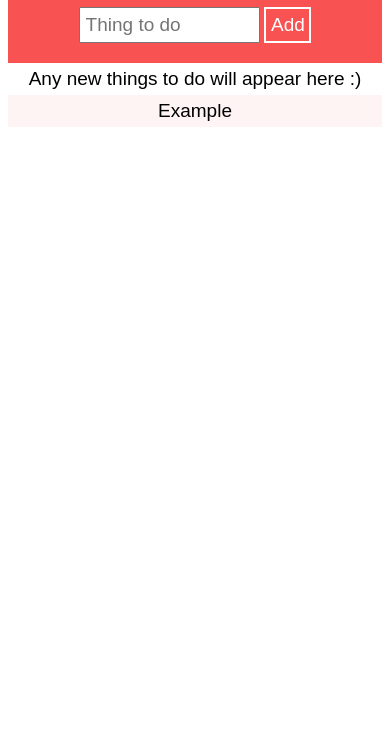
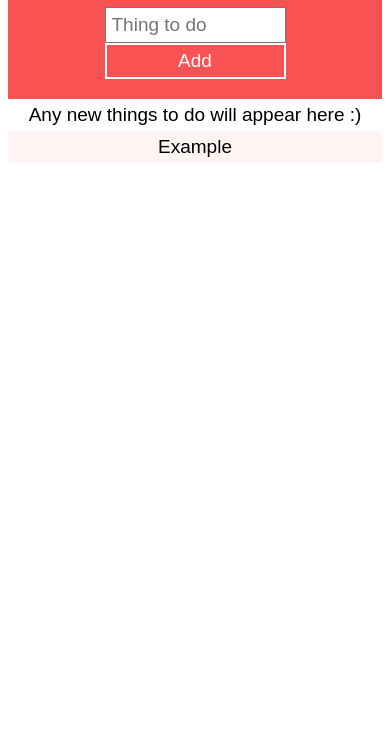
Before and after one commit to marmotgary/checklist-www, a plain HTML site: page index.html in a window 390 px wide. Shown: the part 101-844 px from the top of the page. Drawn offline with nearby package versions, Linux system fonts and the light colour scheme.

Commit message:
Added little responsivity

```diff
--- a/stylesheet.css
+++ b/stylesheet.css
@@ -1,3 +1,33 @@
+@media all and (min-width:401px){
+  #button {
+    display: inline-block;
+    width: 10%;
+    padding: 5px;
+    border: solid white 2px;
+    cursor: pointer;
+    font-size: 19px;
+    font-family: sans-serif;
+
+
+  }
+}
+
+@media all and (max-width:400px) {
+  #button {
+
+    width: 50%;
+    padding: 5px;
+    border: solid white 2px;
+    cursor: pointer;
+    font-size: 19px;
+    font-family: sans-serif;
+
+    margin: 0 auto;
+    display: table;
+  }
+}
+
+
 .header {
     background-color: #f95252;
     padding: 20px;
@@ -15,17 +45,7 @@
 
 }
 
-#button {
-  display: inline-block;
-  width: 10%;
-  padding: 5px;
-  border: solid white 2px;
-  cursor: pointer;
-  font-size: 19px;
-  font-family: sans-serif;
 
-
-}
 
 #button:hover {
   background-color: #f52222;
```
